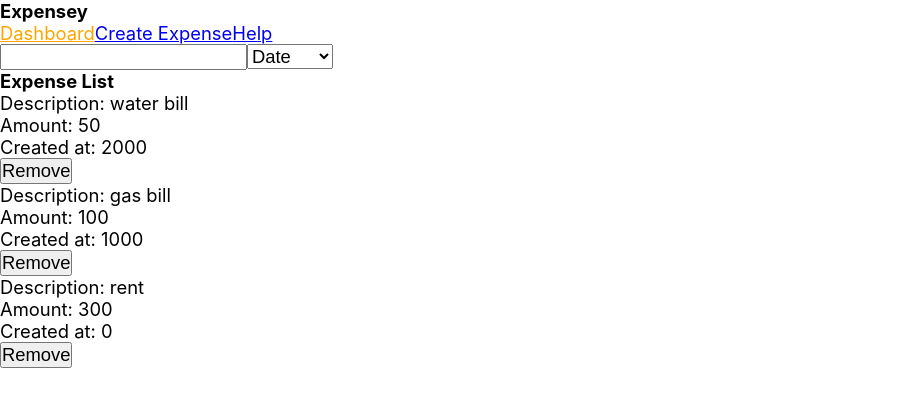
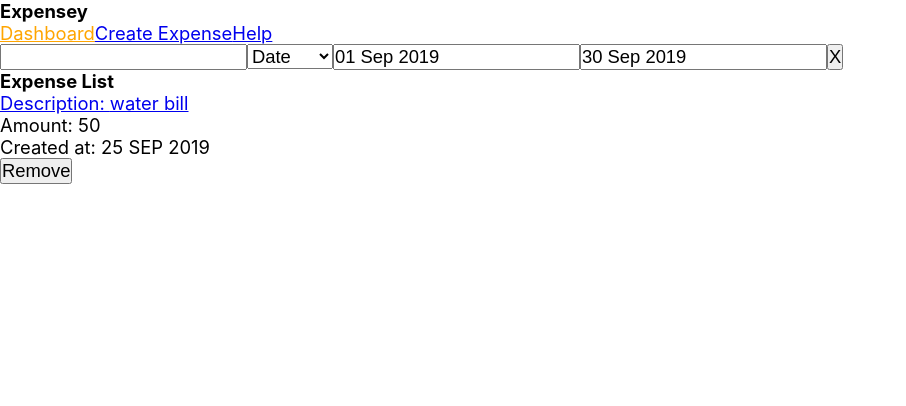
Before and after one commit to ObradovicNikola/expensey, a React (Create React App) app: page / in a window 1280 px wide. Shown: the top 406 px of the page, without its empty margins (0-906 px from the left). Built offline with nearby package versions, Linux system fonts and the light colour scheme.

Commit message:
Initial functionality completed

```diff
--- a/src/components/AddExpensePage.js
+++ b/src/components/AddExpensePage.js
@@ -1,4 +1,4 @@
-import React, { Component } from 'react'
+import React from 'react'
 import ExpenseForm from './ExpenseForm'
 import { useDispatch } from 'react-redux'
 import { addExpense } from '../actions/expenses'
--- a/src/components/EditExpensePage.js
+++ b/src/components/EditExpensePage.js
@@ -1,11 +1,26 @@
-import React, { Component } from 'react'
+import React from 'react'
+import { useSelector, useDispatch } from 'react-redux'
+import ExpenseForm from './ExpenseForm'
+import { editExpense, removeExpense } from '../actions/expenses'
 
-export default class EditExpensePage extends Component {
-    render() {
-        return (
-            <div>
-                expenses got more expensive?
-            </div>
-        )
-    }
+export default function EditExpensePage(props) {
+    const expense = useSelector(state => state.expenses.find((item) => {
+        return item.id === props.match.params.id
+    }))
+    const dispatch = useDispatch()
+
+    return (
+        <div>
+            {expense && <div>
+                <ExpenseForm
+                    expense={expense}
+                    onSubmit={(formExpense) => {
+                        dispatch(editExpense(expense.id, formExpense))
+                        props.history.push('/')
+                    }} />
+                <button onClick={() => { dispatch(removeExpense(expense.id)); props.history.push('/') }}>Remove</button>
+            </div>}
+            {!expense && <h1>Not valid expense!</h1>}
+        </div>
+    )
 }
--- a/src/components/ExpenseForm.js
+++ b/src/components/ExpenseForm.js
@@ -3,12 +3,16 @@ import DatePicker from 'react-datepicker'
 import "react-datepicker/dist/react-datepicker.css";
 
 export default class ExpenseForm extends Component {
-    state = {
-        description: '',
-        note: '',
-        amount: '',
-        createdAt: new Date(),
-        error: ''
+    constructor(props) {
+        super(props)
+
+        this.state = {
+            description: props.expense ? props.expense.description : '',
+            note: props.expense ? props.expense.note : '',
+            amount: props.expense ? props.expense.amount.toString() : '',
+            createdAt: props.expense ? props.expense.createdAt : new Date().getTime(),
+            error: ''
+        }
     }
 
     onDescriptionChange = (e) => {
@@ -30,7 +34,7 @@ export default class ExpenseForm extends Component {
 
     onDateChange = (createdAt) => {
         if (createdAt) {
-            this.setState(() => ({ createdAt }))
+            this.setState(() => ({ createdAt: createdAt.getTime() }))
         }
     }
 
@@ -49,8 +53,8 @@ export default class ExpenseForm extends Component {
             })
             this.props.onSubmit({
                 description: this.state.description,
-                amount: parseFloat(this.state.amount) * 100,
-                createdAt: this.state.createdAt.getTime(),
+                amount: parseFloat(this.state.amount),
+                createdAt: this.state.createdAt,
                 note: this.state.note
             })
         }
@@ -76,7 +80,7 @@ export default class ExpenseForm extends Component {
                     />
                     <DatePicker
                         selected={this.state.createdAt}
-                        onChange={this.onDateChange}
+                        onChange={date => this.onDateChange(date)}
                         dateFormat="dd MMM yyyy"
                     />
                     <textarea
@@ -88,7 +92,7 @@ export default class ExpenseForm extends Component {
                         value={this.state.note}
                         onChange={this.onNoteChange}>
                     </textarea>
-                    <button>Add expense</button>
+                    <button>{this.props.expense ? 'Update expense' : 'Add expense'}</button>
                 </form>
             </div>
         )
--- a/src/components/ExpenseListFilters.js
+++ b/src/components/ExpenseListFilters.js
@@ -1,16 +1,36 @@
 import React from 'react'
 import { useSelector, useDispatch } from 'react-redux'
-import { setTextFilter, sortByAmount, sortByDate } from '../actions/filters'
+import { setTextFilter, sortByAmount, sortByDate, setStartDate, setEndDate } from '../actions/filters'
+import DatePicker from 'react-datepicker'
 
 export default function ExpenseListFilters() {
     const textFilter = useSelector(state => state.filters.text)
     const sortFilter = useSelector(state => state.filters.sortBy)
+    const startDateFilter = useSelector(state => state.filters.startDate)
+    const endDateFilter = useSelector(state => state.filters.endDate)
     const dispatch = useDispatch()
 
     const sortBy = (text) => {
         if (text === 'date') {
             dispatch(sortByDate())
         } else dispatch(sortByAmount())
+    }
+
+    const resetDates = () => {
+        dispatch(setStartDate())
+        dispatch(setEndDate())
+    }
+
+    const onStartDateChange = (date) => {
+        if (date) {
+            dispatch(setStartDate(date.getTime()))
+        }
+    }
+
+    const onEndDateChange = (date) => {
+        if (date) {
+            dispatch(setEndDate(date.getTime()))
+        }
     }
 
     return (
@@ -20,6 +40,25 @@ export default function ExpenseListFilters() {
                 <option value="date">Date</option>
                 <option value="amount">Amount</option>
             </select>
+            <DatePicker
+                selected={startDateFilter}
+                onChange={date => onStartDateChange(date)}
+                selectsStart
+                startDate={startDateFilter}
+                endDate={endDateFilter}
+                placeholderText="Start date"
+                dateFormat="dd MMM yyyy"
+            />
+            <DatePicker
+                selected={endDateFilter}
+                onChange={date => onEndDateChange(date)}
+                selectsEnd
+                endDate={endDateFilter}
+                minDate={startDateFilter}
+                placeholderText="End date"
+                dateFormat="dd MMM yyyy"
+            />
+            <button onClick={resetDates}>X</button>
         </div>
     )
 }
--- a/src/components/ExpenseListItem.js
+++ b/src/components/ExpenseListItem.js
@@ -1,16 +1,25 @@
 import React from 'react'
+import { Link } from 'react-router-dom'
 import { useDispatch } from 'react-redux'
 import { removeExpense } from '../actions/expenses'
 
 export default function ExpenseListItem({ description, amount, createdAt, id }) {
-    const disptach = useDispatch()
+    const dispatch = useDispatch()
+    const months = ['JAN', 'FEB', 'MAR', 'APR', 'MAY', 'JUN', 'JUL', 'AUG', 'SEP', 'OCT', 'NOV', 'DEC',]
+    let date = new Date(createdAt)
+    let dayOfMonth = date.getDate();
+    let month = date.getMonth();
+    let year = date.getFullYear();
 
     return (
         <div>
-            <p>Description: {description}</p>
+            <Link to={`/edit/${id}`}>
+                <p>Description: {description}</p>
+            </Link>
             <p>Amount: {amount}</p>
-            <p>Created at: {createdAt}</p>
-            <button onClick={() => disptach(removeExpense(id))}>Remove</button>
+            {/* <p>Created at: {new Date(createdAt).toString('dd MMM yyyy')}</p> */}
+            <p>Created at: {(dayOfMonth < 10 ? '0' : '') + `${dayOfMonth} ${months[month]} ${year}`}</p>
+            <button onClick={() => dispatch(removeExpense(id))}>Remove</button>
         </div>
     )
 }
--- a/src/index.js
+++ b/src/index.js
@@ -13,7 +13,7 @@ const store = configureStore()
 //     const state = store.getState()
 //     console.log(state.filters.text)
 // })
-store.dispatch(addExpense({ description: 'water bill', amount: 50, createdAt: 2000 }))
+store.dispatch(addExpense({ description: 'water bill', amount: 50, createdAt: new Date().getTime() }))
 store.dispatch(addExpense({ description: 'gas bill', amount: 100, createdAt: 1000 }))
 store.dispatch(addExpense({ description: 'rent', amount: 300 }))
 
--- a/src/reducers/filters.js
+++ b/src/reducers/filters.js
@@ -1,10 +1,14 @@
 // Filters reducer
+
+const date = new Date()
+const startDateFilter = new Date(date.getFullYear(), date.getMonth(), 1);
+const endDateFilter = new Date(date.getFullYear(), date.getMonth() + 1, 0)
 
 const filtersReducerDefaultState = {
     text: '',
     sortBy: 'date',
-    startDate: undefined,
-    endDate: undefined
+    startDate: startDateFilter.getTime(),
+    endDate: endDateFilter.getTime()
 }
 
 const filtersReducer = (state = filtersReducerDefaultState, action) => {
--- a/src/selectors/expenses.js
+++ b/src/selectors/expenses.js
@@ -2,6 +2,11 @@
 
 export default (expenses, { text, sortBy, startDate, endDate }) => {
     return expenses.filter((expense) => {
+        if (endDate) {
+            let nextDay = new Date(endDate)
+            nextDay.setDate(new Date(endDate).getDate() + 1)
+            endDate = nextDay.getTime()
+        }
         const startDateMatch = typeof startDate !== 'number' || expense.createdAt >= startDate
         const endDateMatch = typeof endDate !== 'number' || expense.createdAt <= endDate
         const textMatch = expense.description.toLowerCase().includes(text.toLowerCase())
--- a/src/store/configureStore.js
+++ b/src/store/configureStore.js
@@ -8,8 +8,10 @@ export default () => {
             expenses: expensesReducer,
             filters: filtersReducer
         }),
-        window.__REDUX_DEVTOOLS_EXTENSION__ && window.__REDUX_DEVTOOLS_EXTENSION__()
+        window.__REDUX_DEVTOOLS_EXTENSION__ && window.__REDUX_DEVTOOLS_EXTENSION__({
+            trace: true,
+            traceLimit: 25
+        })
     )
-
     return store
 }
```
